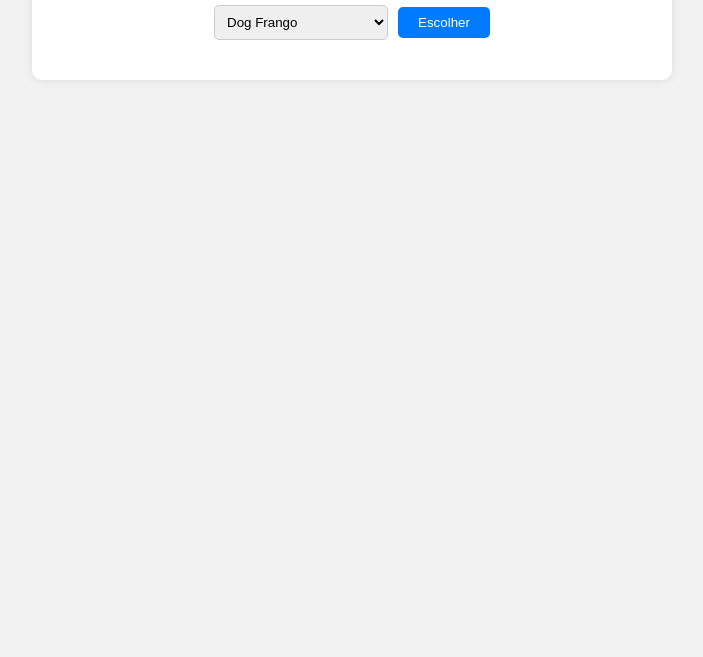
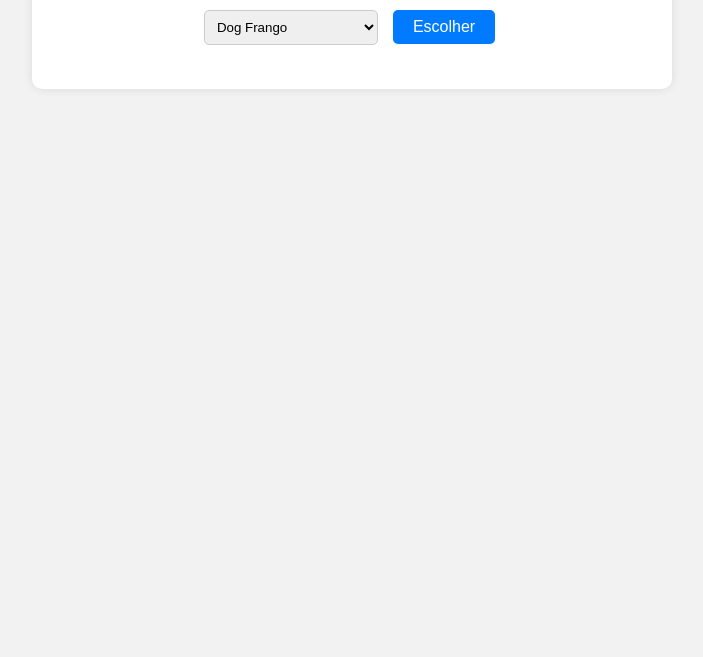
Before and after one commit to LetTech1/jogo_dk, a plain HTML site: page index.html in a window 1280 px wide. Shown: the part 143-800 px from the top of the page, without its empty margins (288-991 px from the left). Drawn offline with Linux system fonts and the light colour scheme.

Commit message:
Deixando os botões mais bonitos

```diff
--- a/styles.css
+++ b/styles.css
@@ -61,6 +61,21 @@ body {
     margin-bottom: 5px;
   }
 
+  button {
+    padding: 10px 20px;
+    margin: 5px;
+    border: none;
+    border-radius: 5px;
+    cursor: pointer;
+    background-color: #007bff;
+    color: white;
+    font-size: 16px;
+  }
+
+  button:hover {
+    background-color: #0056b3;
+  }
+
   #resultado {
     font-weight: bold;
     margin-top: 20px;
```
